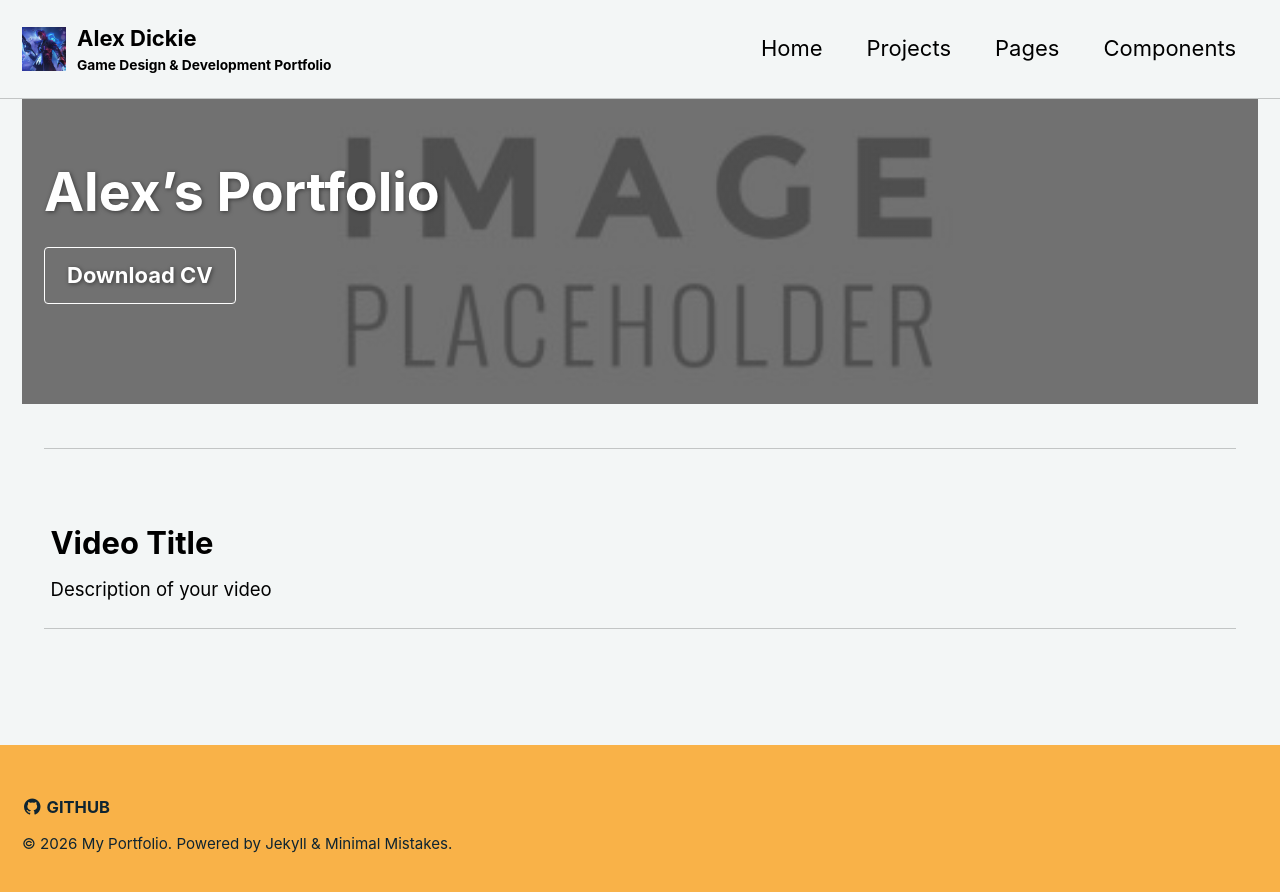
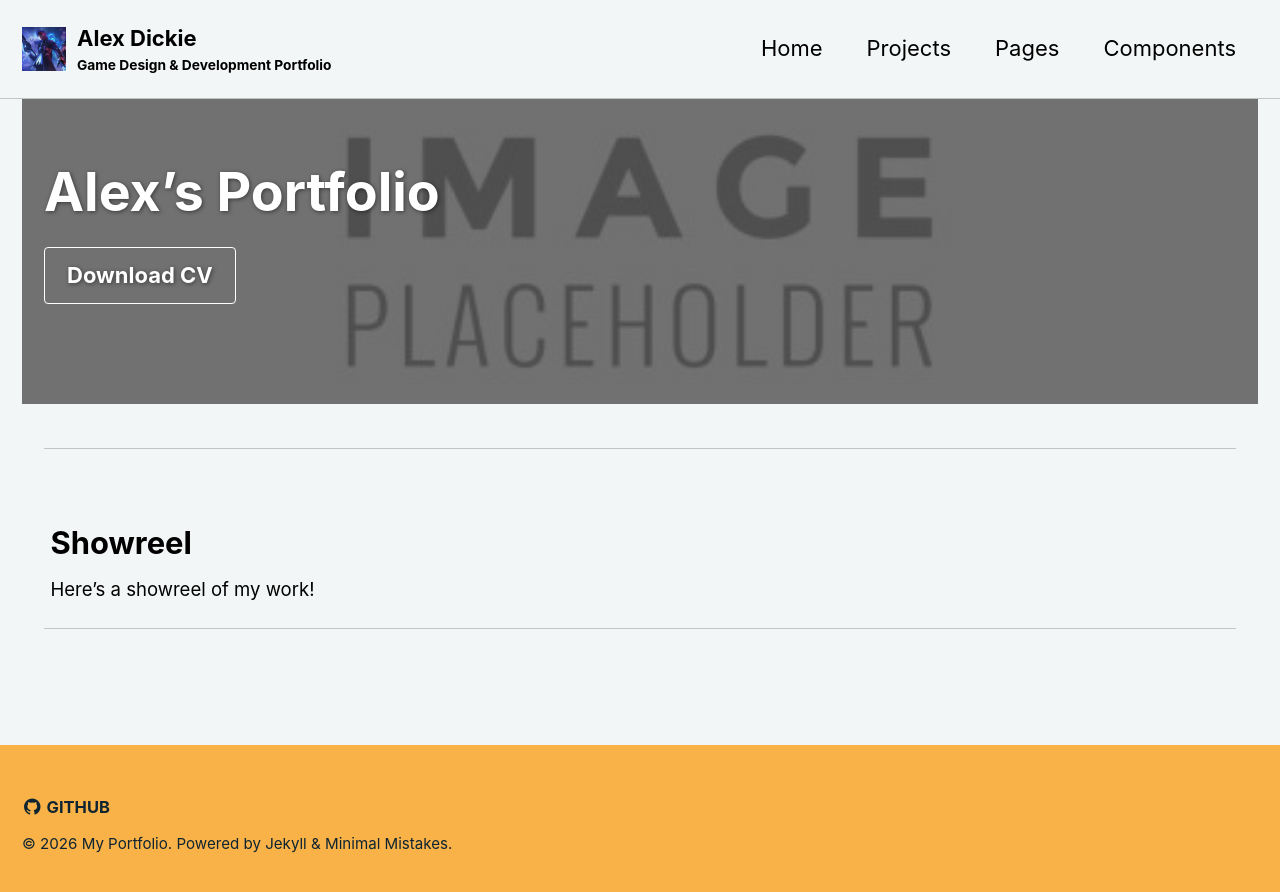
Before and after one commit to AlexUlster/AlexUlster.github.io, a Jekyll site: the page built from _pages/index.md, in a window 1280 px wide. Shown: the top 892 px of the page. Built offline with Jekyll 4.4.1, drawn with Linux system fonts in a browser that asks for light colours.

Commit message:
Update video title and excerpt in index.md

```diff
--- a/_pages/index.md
+++ b/_pages/index.md
@@ -16,10 +16,10 @@ excerpt: ""
 intro:
   - excerpt: ''
 feature_row:
-  - video_id: "dQw4w9WgXcQ"  # YouTube ID
+  - video_id: "dQw4w9WgXcQ"
     provider: "youtube"
-    title: "Video Title"
-    excerpt: "Description of your video"
+    title: "Showreel"
+    excerpt: "Here's a showreel of my work!"
 ---
 
 {% include feature_row id="intro" type="center" %}
```
